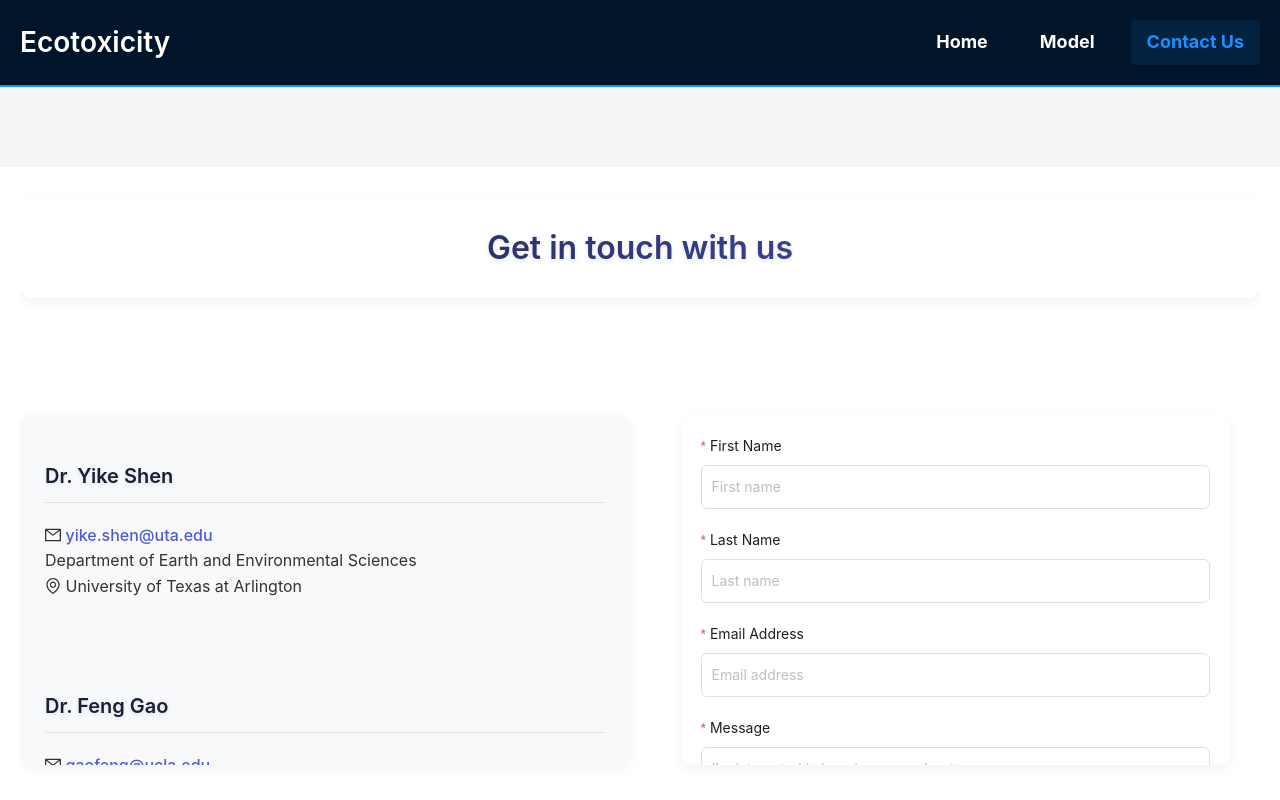
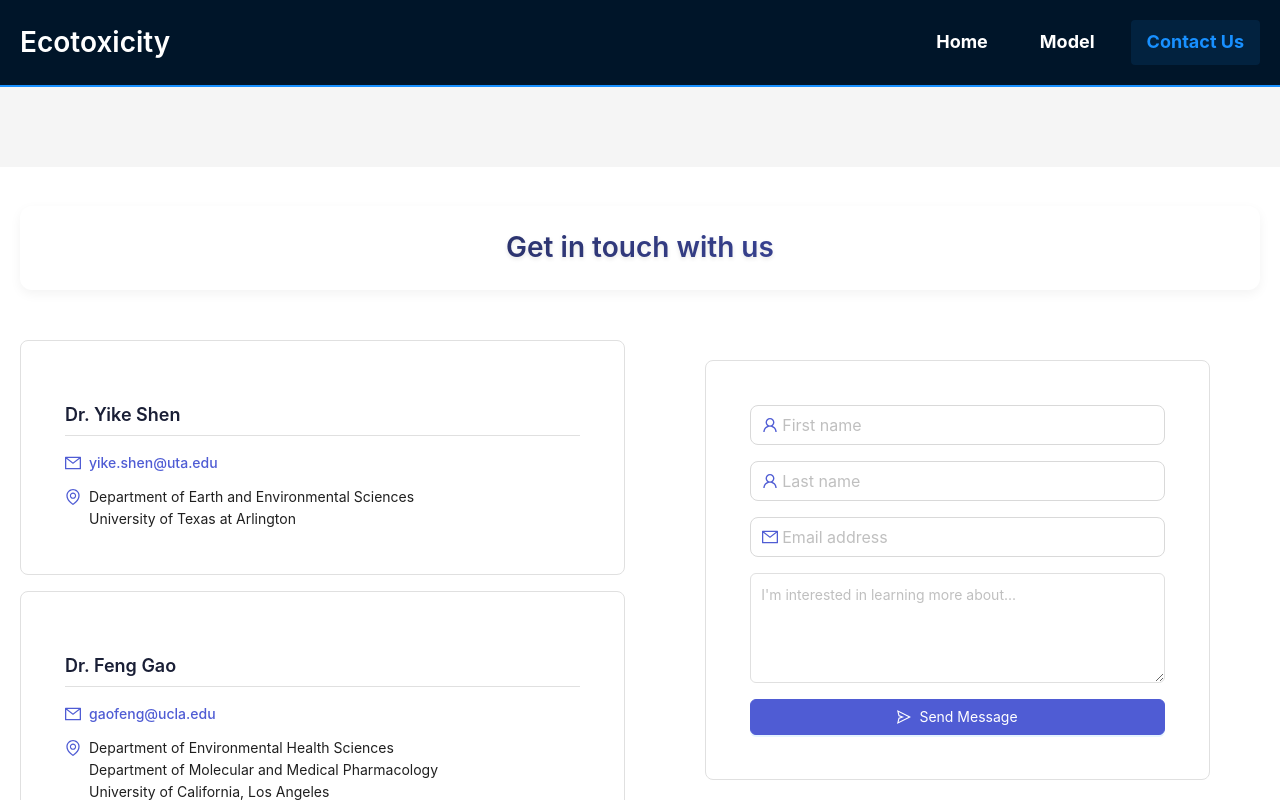
Before and after one commit to dhruvac29/webframe_2, a React (Vite) app in the folder webframe_2/: page /contact in a window 1280 px wide. Built offline with nearby package versions, Linux system fonts and the light colour scheme.

Commit message:
Contact Us page design changed.

```diff
--- a/webframe_2/src/Contact.css
+++ b/webframe_2/src/Contact.css
@@ -2,8 +2,8 @@
   display: flex;
   justify-content: center;
   align-items: center;
-  padding: 0 100px;
-  min-height: 81vh;
+  padding: 0 60px;
+  min-height: 84vh;
   height: calc(100vh - 300px);
   background: #fff;
   width: 100%;
@@ -11,29 +11,26 @@
   margin-top: 0;
   box-sizing: border-box;
   padding-bottom: 0px;
-
 }
 
 .contact-content {
   width: 100%;
   display: grid;
   grid-template-columns: 1fr 1fr;
-  align-items: start;
-  padding-top: 10px;
-  height: 100%;
-  overflow-y: auto;
-  margin: 0;
-  gap: 20px;
-  box-sizing: border-box;
-  padding-bottom: 20px;
+  gap: 30px;
+  max-width: 1400px;
 }
 
 .contact-title {
-  font-size: 32px;
+  grid-column: 1 / -1;
+  margin-bottom: 20px;
+}
+
+.contact-title h1.ant-typography {
+  font-size: 28px;
   font-weight: 600;
-  color: #1a1f36;
-  margin: 0 0 15px 0;
-  grid-column: 1 / -1;
+  color: #4f5cd4;
+  margin: 0;
   text-align: center;
   background: linear-gradient(120deg, #1a1f36, #4f5cd4);
   -webkit-background-clip: text;
@@ -45,73 +42,82 @@
 }
 
 .contact-info {
-  display: flex;
-  flex-direction: column;
-  gap: 60px;
-  padding: 25px;
-  background: #f8f9fa;
-  border-radius: 12px;
-  box-shadow: 0 4px 12px rgba(0, 0, 0, 0.05);
-  height: calc(100vh - 450px);
-  overflow-y: auto;
-  margin: 0;
-  box-sizing: border-box;
-  padding-bottom: 20px;
+  display: grid;
+  grid-template-columns: 1fr;
+  gap: 16px;
 }
 
-.contact-info p {
-  margin: 0;
-  line-height: 1.6;
-  color: #333;
-  font-size: 16px;
-  text-align: left;
-  padding-bottom: 10px;
+.contact-card {
+  background: #fff;
+  border: 1px solid #e0e0e0;
+  border-radius: 8px;
+  padding: 20px;
 }
 
-.contact-info h3 {
-  color: #1a1f36;
-  margin-bottom: 10px;
-  font-size: 20px;
-  font-weight: 600;
-  text-align: left;
-  padding-bottom: 10px;
-  text-shadow: 0 2px 4px rgba(0, 0, 0, 0.1);
-  border-bottom: 1px solid #e0e0e0;
-  padding-bottom: 10px;
-  margin-bottom: 20px;
+.contact-card:hover {
+  border-color: #4f5cd4;
 }
 
-.contact-info a {
+.contact-card h3.ant-typography {
+  color: #1a1f36;
+  font-size: 18px;
+  font-weight: 600;
+  margin-bottom: 16px;
+  padding-bottom: 8px;
+  border-bottom: 1px solid #e0e0e0;
+}
+
+.contact-detail {
+  display: flex;
+  align-items: flex-start;
+  gap: 8px;
+  margin-bottom: 12px;
+  font-size: 14px;
+}
+
+.contact-detail:last-child {
+  margin-bottom: 0;
+}
+
+.contact-detail .icon {
+  color: #4f5cd4;
+  font-size: 16px;
+  margin-top: 3px;
+}
+
+.contact-detail a {
   color: #4f5cd4;
   text-decoration: none;
-  border-bottom: 1px solid transparent;
-  transition: all 0.3s ease;
 }
 
-.contact-info a:hover {
+.contact-detail a:hover {
   color: #1a1f36;
-  border-bottom-color: #1a1f36;
 }
 
-.contact-form {
-  padding: 25px;
+.form-card {
   background: #fff;
-  border-radius: 12px;
-  box-shadow: 0 4px 12px rgba(0, 0, 0, 0.05);
-  height: calc(100vh - 450px);
-  overflow-y: auto;
-  margin: 0;
+  border: 1px solid #e0e0e0;
+  border-radius: 8px;
+  padding: 20px;
+}
+
+.form-card:hover {
+  border-color: #4f5cd4;
 }
 
 .ant-form-item {
-  margin-bottom: 20px;
+  margin-bottom: 16px;
+}
+
+.ant-form-item:last-child {
+  margin-bottom: 0;
 }
 
 .ant-input,
 .ant-input-textarea {
+  padding: 8px 12px;
   border-radius: 6px;
-  border-color: #e0e0e0;
-  box-shadow: none;
+  border: 1px solid #e0e0e0;
   font-size: 14px;
 }
 
@@ -120,73 +126,54 @@
 .ant-input-textarea:hover,
 .ant-input-textarea:focus {
   border-color: #4f5cd4;
-  box-shadow: 0 0 0 2px rgba(79, 92, 212, 0.1);
+  box-shadow: none;
+}
+
+.ant-input-prefix {
+  color: #4f5cd4;
+  margin-right: 8px;
 }
 
 .ant-btn-primary {
   background: #4f5cd4;
   border-color: #4f5cd4;
   border-radius: 6px;
-  height: 40px;
-  font-weight: 500;
-  transition: all 0.3s ease;
+  height: 36px;
+  width: 100%;
+  font-size: 14px;
+  display: flex;
+  align-items: center;
+  justify-content: center;
+  gap: 8px;
 }
 
 .ant-btn-primary:hover {
   background: #1a1f36;
   border-color: #1a1f36;
-  transform: translateY(-1px);
-  box-shadow: 0 4px 12px rgba(0, 0, 0, 0.1);
 }
 
-/* Custom scrollbar styles */
-.contact-info::-webkit-scrollbar,
-.contact-form::-webkit-scrollbar {
-  width: 6px;
-
-}
-
-.contact-info::-webkit-scrollbar-track,
-.contact-form::-webkit-scrollbar-track {
-  background: #f1f1f1;
-  border-radius: 3px;
-}
-
-.contact-info::-webkit-scrollbar-thumb,
-.contact-form::-webkit-scrollbar-thumb {
-  background: #c1c1c1;
-  border-radius: 3px;
-}
-
-.contact-info::-webkit-scrollbar-thumb:hover,
-.contact-form::-webkit-scrollbar-thumb:hover {
-  background: #a8a8a8;
+.ant-btn-primary .anticon {
+  font-size: 14px;
 }
 
 @media screen and (max-width: 1200px) {
   .contact-container {
-    padding: 0 80px;
+    padding: 0 40px;
   }
 }
 
 @media screen and (max-width: 992px) {
   .contact-container {
-    padding: 0 40px;
-    height: 100%;
-    overflow-y: auto;
+    padding: 0 30px;
   }
 
   .contact-content {
     grid-template-columns: 1fr;
     gap: 20px;
-    height: auto;
-    padding-bottom: 20px;
   }
 
-  .contact-info,
-  .contact-form {
-    height: auto;
-    max-height: none;
+  .contact-title h1.ant-typography {
+    font-size: 24px;
   }
 }
 
@@ -195,8 +182,31 @@
     padding: 0 20px;
   }
 
-  .contact-info,
-  .contact-form {
-    padding: 20px;
+  .contact-title h1.ant-typography {
+    font-size: 22px;
+  }
+
+  .contact-card,
+  .form-card {
+    padding: 16px;
   }
 }
+
+/* Custom scrollbar styles */
+.contact-content::-webkit-scrollbar {
+  width: 6px;
+}
+
+.contact-content::-webkit-scrollbar-track {
+  background: #f1f1f1;
+  border-radius: 3px;
+}
+
+.contact-content::-webkit-scrollbar-thumb {
+  background: #c1c1c1;
+  border-radius: 3px;
+}
+
+.contact-content::-webkit-scrollbar-thumb:hover {
+  background: #a8a8a8;
+}
--- a/webframe_2/src/Contact.jsx
+++ b/webframe_2/src/Contact.jsx
@@ -1,12 +1,18 @@
 import React from "react";
-import { Form, Input, Button, notification } from "antd";
+import { Form, Input, Button, notification, Card, Typography } from "antd";
 import {
   MailOutlined,
   EnvironmentOutlined,
+  SendOutlined,
+  UserOutlined,
+  MessageOutlined
 } from "@ant-design/icons";
 import emailjs from "emailjs-com";
 import { motion } from "framer-motion";
 import "./Contact.css";
+
+const { Title, Text } = Typography;
+const { TextArea } = Input;
 
 const containerVariants = {
   hidden: { opacity: 0 },
@@ -41,33 +47,27 @@ const ContactUsPage = () => {
 
     emailjs
       .send(
-        "service_nr8x0ck", // Replace with your EmailJS service ID
-        "template_nl1w2yc", // Replace with your EmailJS template ID
+        "service_nr8x0ck",
+        "template_nl1w2yc",
         templateParams,
-        "jgUMKd3f3K9AHh2M2" // Replace with your EmailJS user ID
+        "jgUMKd3f3K9AHh2M2"
       )
       .then((response) => {
         console.log("SUCCESS!", response.status, response.text);
         notification.success({
-          message: "Form Submitted",
-          description: "Your message has been sent successfully!",
+          message: "Message Sent!",
+          description: "We'll get back to you soon.",
+          placement: 'bottomRight',
         });
         form.resetFields();
       })
       .catch((error) => {
         console.log("FAILED...", error);
         notification.error({
-          message: "Form Submission Failed",
-          description: "Please check the form fields and try again.",
+          message: "Failed to Send",
+          description: "Please try again later.",
+          placement: 'bottomRight',
         });
-      });
-  };
-
-  const onFinishFailed = (errorInfo) => {
-    console.log("Failed:", errorInfo);
-    notification.error({
-      message: "Form Submission Failed",
-      description: "Please check the form fields and try again.",
       });
   };
 
@@ -79,60 +79,84 @@ const ContactUsPage = () => {
       animate="visible"
     >
       <motion.div className="contact-content" variants={itemVariants}>
-        <motion.h2 className="contact-title" variants={itemVariants}>
-          Get in touch with us
-        </motion.h2>
+        <motion.div
+          className="contact-title"
+          variants={itemVariants}
+          whileHover={{ scale: 1.02 }}
+        >
+          <Title level={1}>Get in touch with us</Title>
+        </motion.div>
+
         <motion.div className="contact-info" variants={itemVariants}>
-          <motion.p variants={itemVariants}>
-            <h3>Dr. Yike Shen</h3>
-            <MailOutlined />{" "}
-            <a href="mailto:yike.shen@uta.edu">yike.shen@uta.edu</a>
-            <br />
+          <Card className="contact-card">
+            <motion.div whileHover={{ scale: 1.01 }} transition={{ type: "spring", stiffness: 400 }}>
+              <Title level={3}>Dr. Yike Shen</Title>
+              <div className="contact-detail">
+                <MailOutlined className="icon" />
+                <Text><a href="mailto:yike.shen@uta.edu">yike.shen@uta.edu</a></Text>
+              </div>
+              <div className="contact-detail">
+                <EnvironmentOutlined className="icon" />
+                <Text>
                   Department of Earth and Environmental Sciences
                   <br />
-            <EnvironmentOutlined /> University of Texas at Arlington
-          </motion.p>
-          <motion.p variants={itemVariants}>
-            <h3>Dr. Feng Gao</h3>
-            <MailOutlined />{" "}
-            <a href="mailto:gaofeng@ucla.edu">gaofeng@ucla.edu</a>
-            <br />
+                  University of Texas at Arlington
+                </Text>
+              </div>
+            </motion.div>
+          </Card>
+
+          <Card className="contact-card">
+            <motion.div whileHover={{ scale: 1.01 }} transition={{ type: "spring", stiffness: 400 }}>
+              <Title level={3}>Dr. Feng Gao</Title>
+              <div className="contact-detail">
+                <MailOutlined className="icon" />
+                <Text><a href="mailto:gaofeng@ucla.edu">gaofeng@ucla.edu</a></Text>
+              </div>
+              <div className="contact-detail">
+                <EnvironmentOutlined className="icon" />
+                <Text>
                   Department of Environmental Health Sciences
                   <br />
                   Department of Molecular and Medical Pharmacology
                   <br />
-            <EnvironmentOutlined /> University of California, Los Angeles
-          </motion.p>
+                  University of California, Los Angeles
+                </Text>
+              </div>
             </motion.div>
+          </Card>
+        </motion.div>
+
         <motion.div className="contact-form" variants={itemVariants}>
+          <Card className="form-card">
             <Form
               form={form}
               name="contact"
               layout="vertical"
               onFinish={onFinish}
-            onFinishFailed={onFinishFailed}
             >
               <Form.Item
                 name="firstName"
-              label="First Name"
-              rules={[
-                { required: true, message: "Please enter your first name" },
-              ]}
+                rules={[{ required: true, message: "Please enter your first name" }]}
               >
-              <Input placeholder="First name" />
+                <Input
+                  prefix={<UserOutlined />}
+                  placeholder="First name"
+                  size="large"
+                />
               </Form.Item>
               <Form.Item
                 name="lastName"
-              label="Last Name"
-              rules={[
-                { required: true, message: "Please enter your last name" },
-              ]}
+                rules={[{ required: true, message: "Please enter your last name" }]}
               >
-              <Input placeholder="Last name" />
+                <Input
+                  prefix={<UserOutlined />}
+                  placeholder="Last name"
+                  size="large"
+                />
               </Form.Item>
               <Form.Item
                 name="email"
-              label="Email Address"
                 rules={[
                   {
                     required: true,
@@ -141,25 +165,35 @@ const ContactUsPage = () => {
                   },
                 ]}
               >
-              <Input placeholder="Email address" />
+                <Input
+                  prefix={<MailOutlined />}
+                  placeholder="Email address"
+                  size="large"
+                />
               </Form.Item>
               <Form.Item
                 name="message"
-              label="Message"
                 rules={[{ required: true, message: "Please enter your message" }]}
               >
-              <Input.TextArea placeholder="I'm interested in learning more about..." />
+                <TextArea
+                  prefix={<MessageOutlined />}
+                  placeholder="I'm interested in learning more about..."
+                  rows={4}
+                  size="large"
+                />
               </Form.Item>
               <Form.Item>
                 <Button
                   type="primary"
                   htmlType="submit"
-                style={{ backgroundColor: "#2c2c2c", borderColor: "#2c2c2c" }}
+                  icon={<SendOutlined />}
+                  size="large"
                 >
-                Send
+                  Send Message
                 </Button>
               </Form.Item>
             </Form>
+          </Card>
         </motion.div>
       </motion.div>
     </motion.div>
```
Lines whose indentation alone changed are shown as unchanged.
